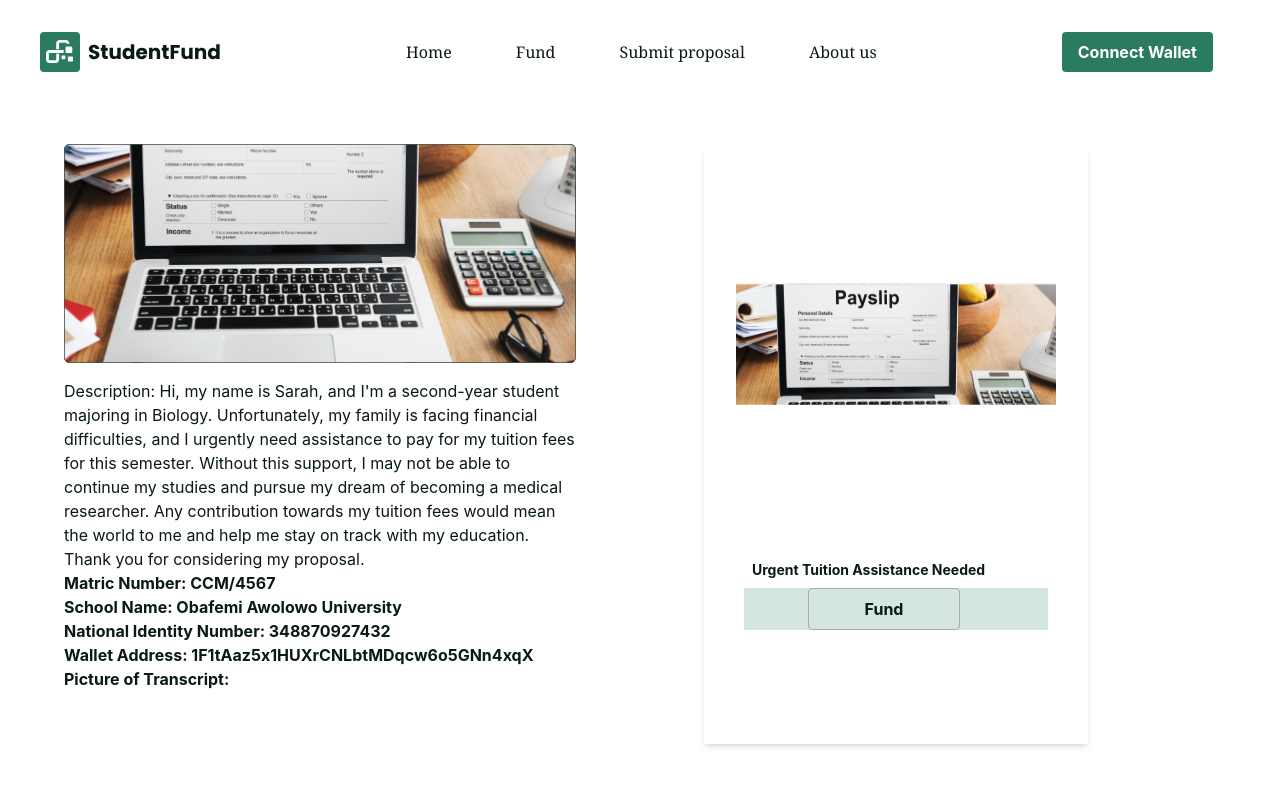
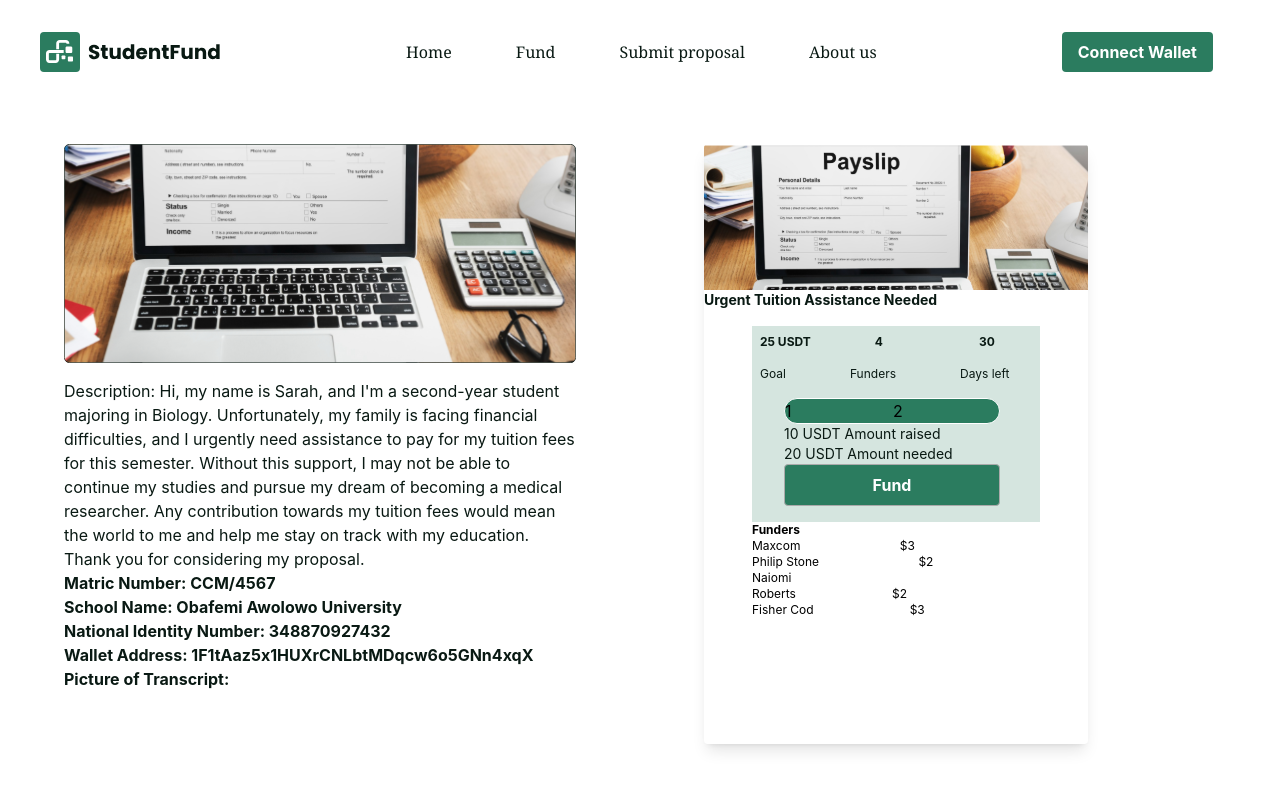
Before and after one commit to pheobeayo/Tech-La-femme-studentfund, a React (Create React App) app: page /fund in a window 1280 px wide. Shown: the top 800 px of the page. Built offline with nearby package versions, Linux system fonts and the light colour scheme.

Commit message:
cleanup
cleanup

```diff
--- a/src/components/proposal/Proposal.jsx
+++ b/src/components/proposal/Proposal.jsx
@@ -34,7 +34,7 @@ const Proposal = () => {
               </p>
               <div>
                 <div className="w-full h-full bg-[#D5E5DF]">
-                  <button class="bg-[#D5E5DF] hover:bg-[#427142] text-[#091913] font-bold py-2 px-4 border border-[#AAAAAA] rounded w-1/2 md:mx-16">
+                  <button class="bg-[#D5E5DF] hover:bg-[#427142] text-[#091913] font-bold py-2 px-4 border border-[#AAAAAA] rounded w-1/2 md:mx-16 mt-4 mb-4">
                     View details
                   </button>
                 </div>
--- a/src/pages/projectdetail/ProjectDetails.jsx
+++ b/src/pages/projectdetail/ProjectDetails.jsx
@@ -11,42 +11,71 @@ const ProjectDetails = () => {
           <div className="mx-16">
             <img src={laptop} alt="laptop" />
             <p className="text-[#091913] text-base font-normal mt-4">
-            Description: Hi, my name is Sarah, and I'm a second-year
-             student majoring in Biology. Unfortunately, my
-            family is facing financial difficulties, and I
-            urgently need assistance to pay for my tuition
-            fees for this semester. Without this support,
-            I may not be able to continue my studies and
-            pursue my dream of becoming a medical researcher.
-             Any contribution towards my tuition fees would
-            mean the world to me and help me stay on track
-            with my education. Thank you for considering my proposal.
+              Description: Hi, my name is Sarah, and I'm a second-year student
+              majoring in Biology. Unfortunately, my family is facing financial
+              difficulties, and I urgently need assistance to pay for my tuition
+              fees for this semester. Without this support, I may not be able to
+              continue my studies and pursue my dream of becoming a medical
+              researcher. Any contribution towards my tuition fees would mean
+              the world to me and help me stay on track with my education. Thank
+              you for considering my proposal.
             </p>
-            <h1 className="text-[#091913] text-base font-bold">Matric Number: CCM/4567 </h1>
-            <h1 className="text-[#091913] text-base font-bold">School Name: Obafemi Awolowo University </h1>
-            <h1 className="text-[#091913] text-base font-bold">National Identity Number: 348870927432 </h1>
-            <h1 className="text-[#091913] text-base font-bold">Wallet Address: 1F1tAaz5x1HUXrCNLbtMDqcw6o5GNn4xqX</h1>
-            <h1 className="text-[#091913] text-base font-bold">Picture of Transcript:</h1>
+            <h1 className="text-[#091913] text-base font-bold">
+              Matric Number: CCM/4567{" "}
+            </h1>
+            <h1 className="text-[#091913] text-base font-bold">
+              School Name: Obafemi Awolowo University{" "}
+            </h1>
+            <h1 className="text-[#091913] text-base font-bold">
+              National Identity Number: 348870927432{" "}
+            </h1>
+            <h1 className="text-[#091913] text-base font-bold">
+              Wallet Address: 1F1tAaz5x1HUXrCNLbtMDqcw6o5GNn4xqX
+            </h1>
+            <h1 className="text-[#091913] text-base font-bold">
+              Picture of Transcript:
+            </h1>
           </div>
           <div className="mx-16">
-            <div className="content-card w-full md:w-3/4 mb-5 h-3/4 rounded-t-lg px-8  shadow-md">
-              <img
-                src={urgent}
-                alt="urgent"
-                className="object-fit-object h-2/3 w-full object-center rounded"
-              />
-              <div className="w-full h-1/2 pb-5 p-2 ">
-                <h3 className="font-bold text-[#091913] text-sm p-2">
-                  Urgent Tuition Assistance Needed
-                </h3>
+            <div className="max-w-sm rounded overflow-hidden shadow-lg w-full md:w-3/4 mb-5 h-3/4">
+              <img src={urgent} alt="urgent" className="w-full" />
 
-                <div>
-                  <div className="w-full h-full bg-[#D5E5DF]">
-                    <button class="bg-[#D5E5DF] hover:bg-[#427142] text-[#091913] font-bold py-2 px-4 border border-[#AAAAAA] rounded w-1/2 md:mx-16">
+              <h3 className="font-bold text-[#091913] text-sm ">
+                Urgent Tuition Assistance Needed
+              </h3>
+
+              <div>
+                <div className=" mx-12 w-3/4 h-full bg-[#D5E5DF] ">
+                  <div className="w-full h-full bg-[#D5E5DF] mt-4">
+                    <h1 className="text-[#091913] text-justify font-bold text-xs p-2 mt-4">
+                      25 USDT<span className="mx-16 ">4</span><span className="mx-8">30</span>
+                    </h1>
+                    <h1 className="text-[#091913] text-justify font-normal text-xs p-2">
+                      Goal<span className="mx-16">Funders</span><span>Days left</span>
+                    </h1>
+                    <div class=" bg-[#2B7C5F]  grid grid-cols-2 divide-x divide-[#2B7C5F] divide-solid h-full border border-white rounded-2xl w-3/4 mt-2 mx-8 ">
+                      <div className=" ">1</div>
+                      <div className=" ">2</div>
+
+                    </div>
+                    <h2 className="text-[#091913] text-justify font-normal text-sm mx-8">
+                      10 USDT Amount raised
+                      <br />
+                      20 USDT Amount needed
+                    </h2>
+
+                    <button class="bg-[#2B7C5F] hover:bg-[#2B7C5F] text-white font-bold py-2 px-4 border border-[#AAAAAA] rounded w-3/4 md:mx-8 mb-4">
                       Fund
                     </button>
                   </div>
                 </div>
+              </div>
+              <div className="mx-12">
+                <h1 className='font-bold text-xs'>Funders</h1>
+                <h2 className='font-normal text-xs'>Maxcom <span class='mx-24'>$3 </span></h2>
+                <h2 className='font-normal text-xs'>Philip Stone <span class='mx-24'>$2</span></h2>
+                <h2 className='font-normal text-xs'>Naiomi Roberts<span class='mx-24'>$2</span></h2>
+                <h2 className='font-normal text-xs mb-2'>Fisher Cod<span class='mx-24'>$3</span></h2>
               </div>
             </div>
           </div>
```
